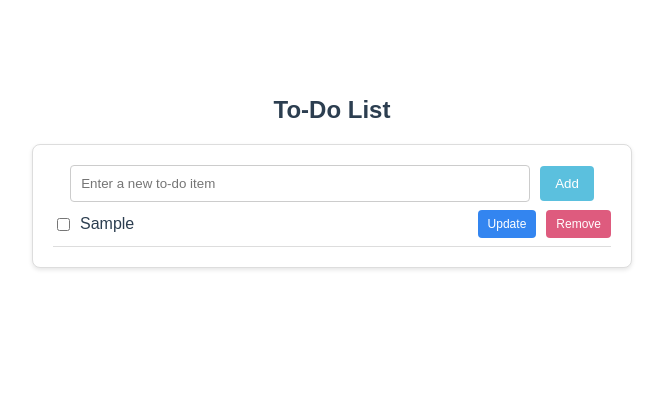
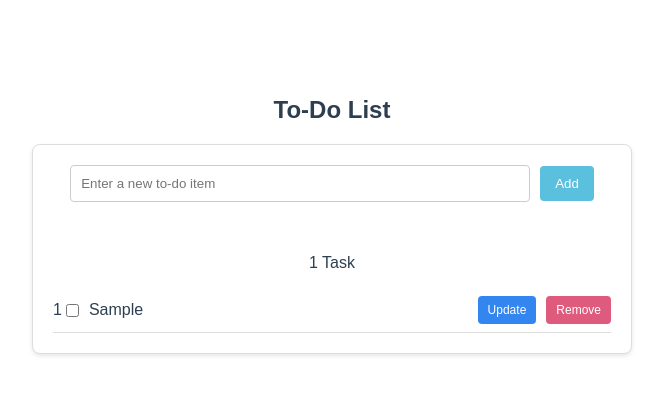
Before and after one commit to njoro-njoroge/vuejs-to-do-list, a Vue app: page / in a window 1280 px wide. Both pictures are taken after typing "Sample" into the empty fields and a click on the button "Add". Shown: the top 394 px of the page, without its empty margins (308-971 px from the left). Built offline with nearby package versions, Linux system fonts and the light colour scheme.

Commit message:
Showt task count and number

```diff
--- a/src/components/HomePage.vue
+++ b/src/components/HomePage.vue
@@ -16,12 +16,15 @@
       >
         Add
       </button>
-
+      <br/>
+      <br/>
+      <br/>
       <div v-if="data.length" class="todo-list">
+        <p>{{ countTodo }} Task</p>
         <ol>
           <li v-for="(item, index) in data" :key="index">
             <div class="todo-item">
-
+              {{ index + 1 }}
               <input
                 v-if="isEditing === index"
                 type="text"
@@ -83,6 +86,7 @@ import { ref, onMounted } from 'vue';
 export default {
   setup() {
     const data = ref([]);
+    const countTodo = ref(0);
     const todo = ref('');
     const message = ref('');
     const isEditing = ref(null);  // Track the index of the item being edited
@@ -92,6 +96,7 @@ export default {
       const storedTodos = localStorage.getItem('todo');
       if (storedTodos) {
         data.value = JSON.parse(storedTodos);
+        countTodo.value = data.value.length;
       } else {
         message.value = 'No to-do records found.';
       }
@@ -101,6 +106,7 @@ export default {
       if (todo.value.trim()) {
         data.value.push({ text: todo.value, done: false });
         localStorage.setItem('todo', JSON.stringify(data.value));
+        countTodo.value += 1;
         todo.value = '';
         message.value = '';
       } else {
@@ -132,6 +138,7 @@ export default {
     const handleRemove = (index) => {
       data.value.splice(index, 1);
       localStorage.setItem('todo', JSON.stringify(data.value));
+      countTodo.value -=1;
     };
 
     onMounted(() => {
@@ -142,6 +149,7 @@ export default {
       data,
       message,
       todo,
+      countTodo,
       isEditing,
       editText,
       handleSubmit,
```
